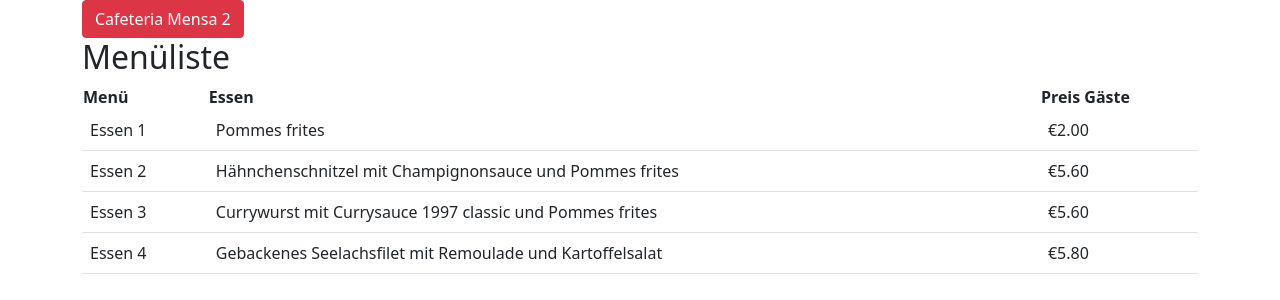
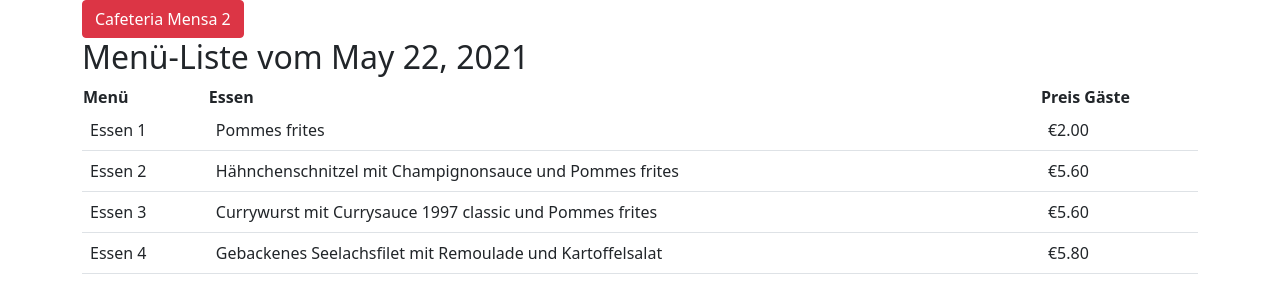
Before and after one commit to BrittaLange/mensa, an Angular app: page / in a window 1280 px wide. Shown: the top 300 px of the page. Built offline with nearby package versions, Linux system fonts and the light colour scheme.

Commit message:
added date of menus

```diff
--- a/src/app/components/menu-list/menu-list.component.html
+++ b/src/app/components/menu-list/menu-list.component.html
@@ -1,5 +1,5 @@
 <div class="container">
-    <h2>{{ title }}</h2>
+    <h2>{{ title }} vom {{ today |date }}</h2>
     <table class="table">
         <thead>
             <th>Menü</th>
--- a/src/app/components/menu-list/menu-list.component.ts
+++ b/src/app/components/menu-list/menu-list.component.ts
@@ -7,7 +7,9 @@ import { Component, OnInit } from '@angular/core';
 })
 export class MenuListComponent implements OnInit {
 
-  title = "Menüliste";
+  title = "Menü-Liste";
+
+  today: number = Date.now();
 
   meals = [
     {"meal": "Essen 1", "name": "Pommes frites", "price": "2.00" },
```
